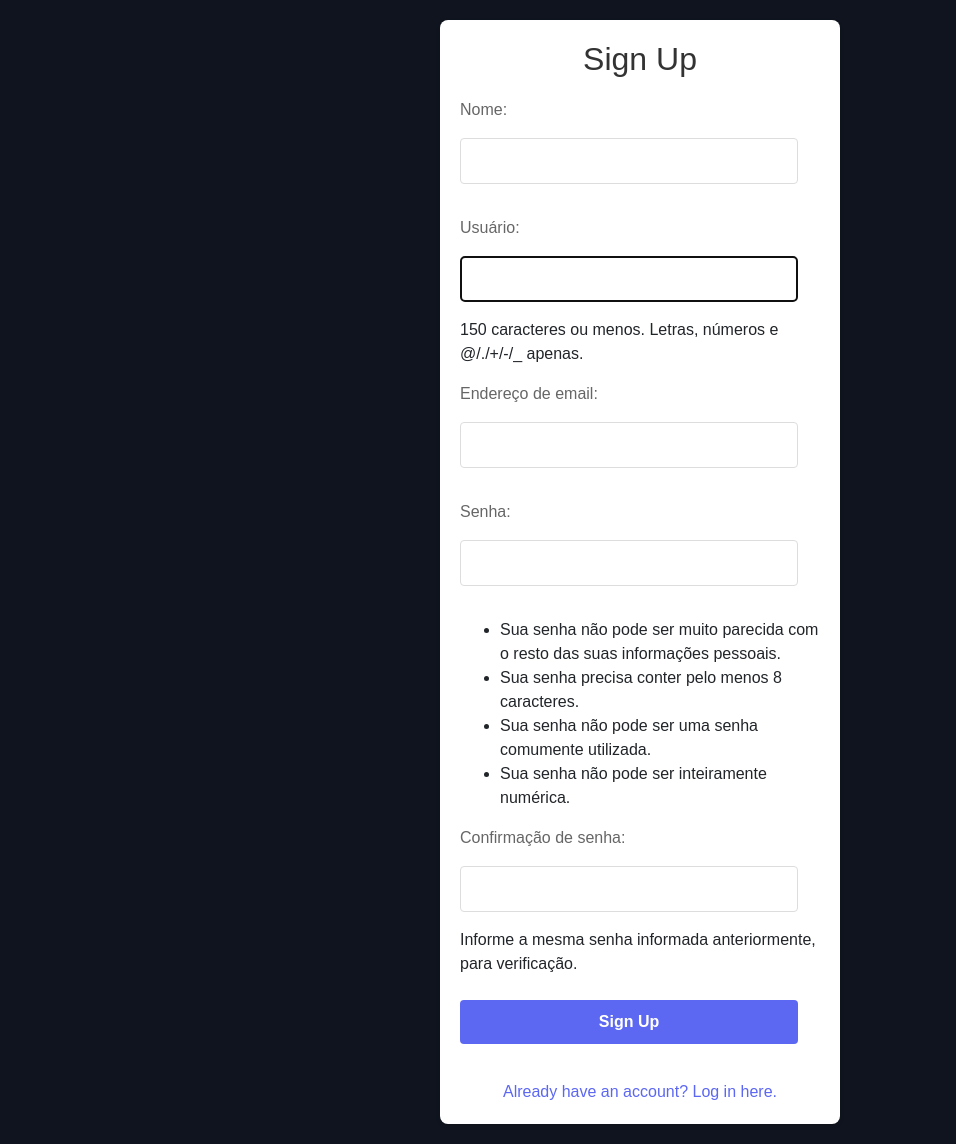
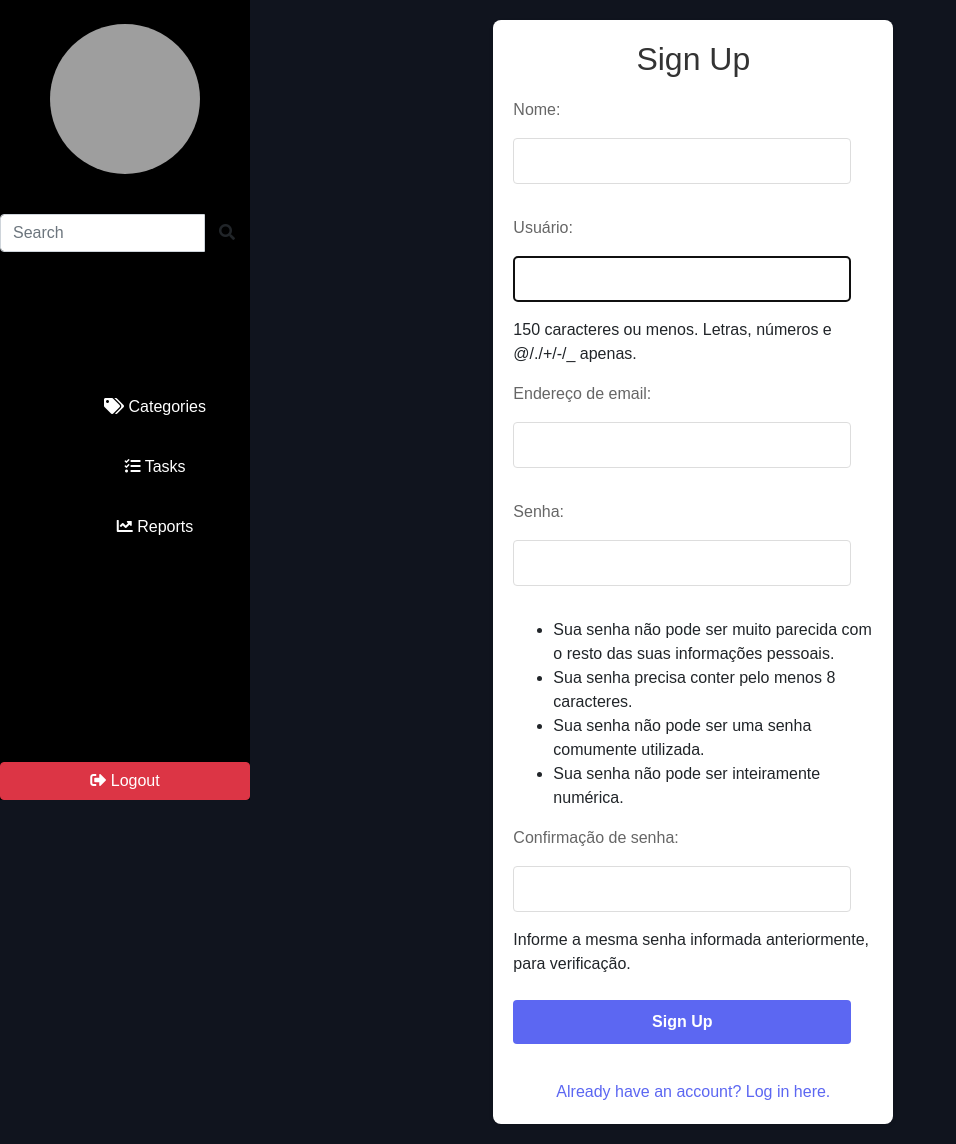
Before and after one commit to TiagoOliverDev/lizie, a Django app: page /accounts/signup/ in a window 1280 px wide. Shown: the whole page, without its empty margins (0-956 px from the left). Run offline with Django 4.2, Linux system fonts and the light colour scheme; some libraries are stand-ins or nearby versions; grey boxes are pictures that could not be loaded.

Commit message:
feat: criando sidebar

```diff
--- a/lizetest/core/templates/base.html
+++ b/lizetest/core/templates/base.html
@@ -4,14 +4,24 @@
     {% load static %}
     <meta charset="UTF-8">
     <meta name="viewport" content="width=device-width, initial-scale=1.0">
-    <title>To-Do List</title>
-    <title>{% block title %}App{% endblock %}</title>
-    <link href="https://stackpath.bootstrapcdn.com/bootstrap/4.5.2/css/bootstrap.min.css" rel="stylesheet">
+    <title>To-Do</title>
+    <link rel="stylesheet" href="https://stackpath.bootstrapcdn.com/bootstrap/4.5.2/css/bootstrap.min.css">
+    <link rel="stylesheet" href="https://cdnjs.cloudflare.com/ajax/libs/font-awesome/5.15.3/css/all.min.css">
     {% block extra_head %}{% endblock %}
+    <link href="../../static/css/sidebar.css" rel="stylesheet">
     <link href="{% static 'styles.css' %}" rel="stylesheet">
 </head>
 <body style="background-color: #10141E;">
-    {% block content %}
-    {% endblock content %}
+    <div class="container-fluid">
+        <div class="row">
+            <div class="col-md-2 p-0">
+                {% include 'sidebar.html' %}
+            </div>
+            <div class="col-md-9">
+                {% block content %}
+                {% endblock content %}
+            </div>
+        </div>
+    </div>
 </body>
 </html>
--- /dev/null
+++ b/lizetest/core/templates/sidebar.html
@@ -0,0 +1,38 @@
+<!-- sidebar.html -->
+<div id="sidebar" class="bg-dark text-white d-flex flex-column" style="min-height: 100vh; width: 250px; background-color: #000000 !important;">
+    <div class="sidebar-header text-center py-4">
+        <img src="../../static/images/eueu.jpg" class="img-fluid rounded-circle" alt="avatar" style="width: 150px; height: 150px;">
+    </div>
+
+    <div class="form-inline my-2">
+        <div class="input-group" data-widget="sidebar-search">
+            <input class="form-control form-control-sidebar" type="search" placeholder="Search" aria-label="Search">
+            <div class="input-group-append">
+                <button class="btn btn-sidebar">
+                    <i class="fas fa-search fa-fw"></i>
+                </button>
+            </div>
+        </div>
+    </div>
+
+    <hr class="sidebar-divider my-0">
+
+    <div class="menu-wrapper flex-grow-1 d-flex flex-column justify-content-start" style="padding-top: 90px;">
+        <ul class="nav flex-column" style="padding-left: 60px;">
+            <li class="nav-item">
+                <a href="#" class="nav-link text-white"><i class="fas fa-tags"></i> Categories</a>
+            </li>
+            <li class="nav-item">
+                <a href="#" class="nav-link text-white"><i class="fas fa-tasks"></i> Tasks</a>
+            </li>
+            <li class="nav-item">
+                <a href="#" class="nav-link text-white"><i class="fas fa-chart-line"></i> Reports</a>
+            </li>
+        </ul>
+    </div>
+    <div class="sidebar-footer mt-auto">
+        <a  class="btn btn-danger btn-block text-white">
+            <i class="fas fa-sign-out-alt"></i> Logout
+        </a>
+    </div>
+</div>
```
